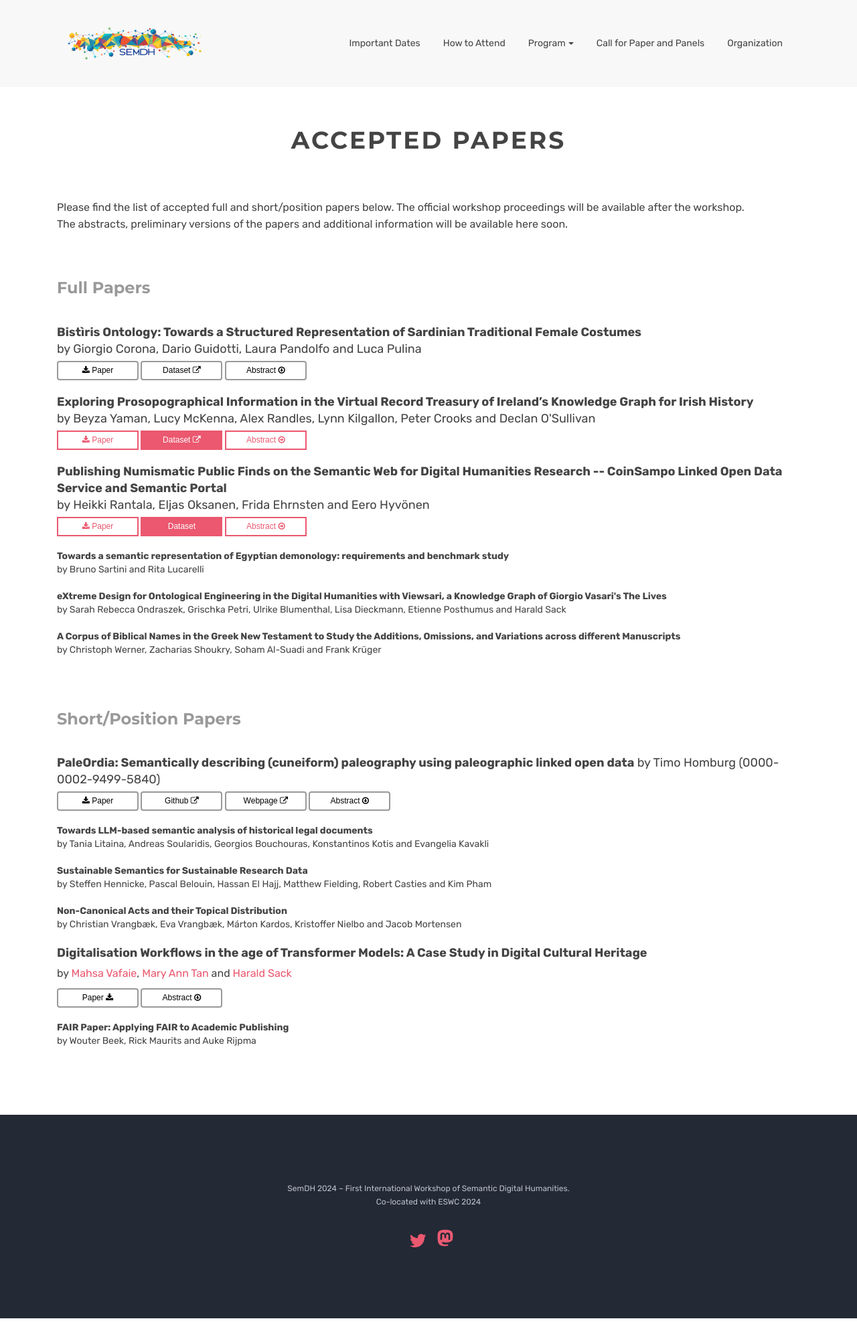
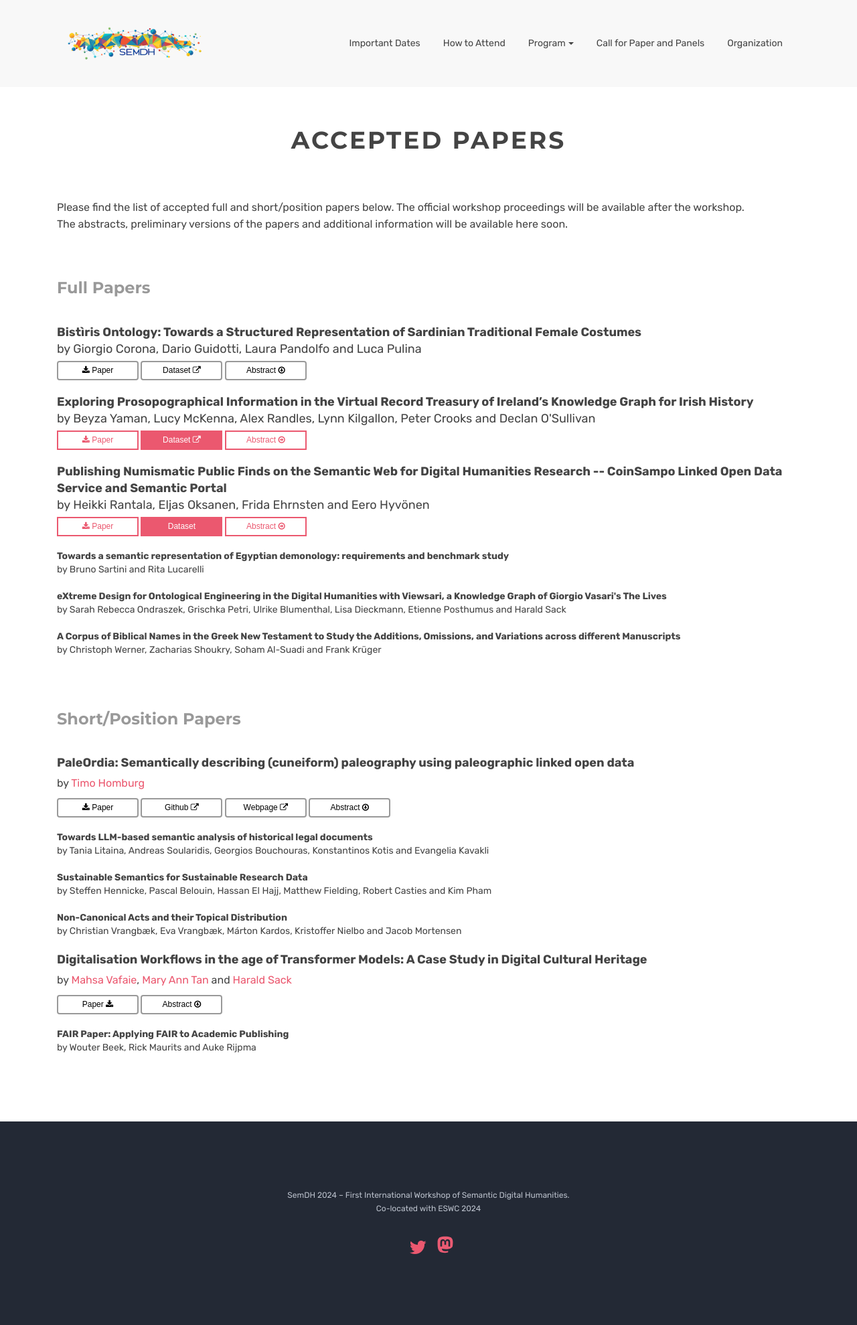
Before and after one commit to SemDH/semdh.github.io, a Jekyll site: the page built from accepted-papers-test.html, in a window 1280 px wide. Shown: the whole page at 67% size. Built offline with Jekyll 4.4.1, drawn with Linux system fonts in a browser that asks for light colours.

Commit message:
p homburg

```diff
--- a/accepted-papers-test.html
+++ b/accepted-papers-test.html
@@ -103,9 +103,8 @@ canonical: https://semdh.github.io
           <div class="mb-60"></div>
           <h4 class="sub-title space-left">Short/Position Papers</h4>
 
-          <p class="xl"><strong>PaleOrdia: Semantically describing (cuneiform) paleography using paleographic linked open data</strong>
-          by Timo Homburg (0000-0002-9499-5840)
-          </p>
+          <p class="xl"><strong>PaleOrdia: Semantically describing (cuneiform) paleography using paleographic linked open data</strong></p>
+          <p class="lead">by <a href="https://orcid.org/0000-0002-9499-5840">Timo Homburg</p>
               <button type="button" class="btn std-btn btn-sm btn-papers btn-rounded"><i class="fa fa-download icons"></i> Paper</button>
               <a href="https://github.com/situx/paleordia">
                 <button type="button" class="btn std-btn btn-sm btn-papers btn-rounded">Github <i class="fa fa-external-link icons"></i></button>
```
